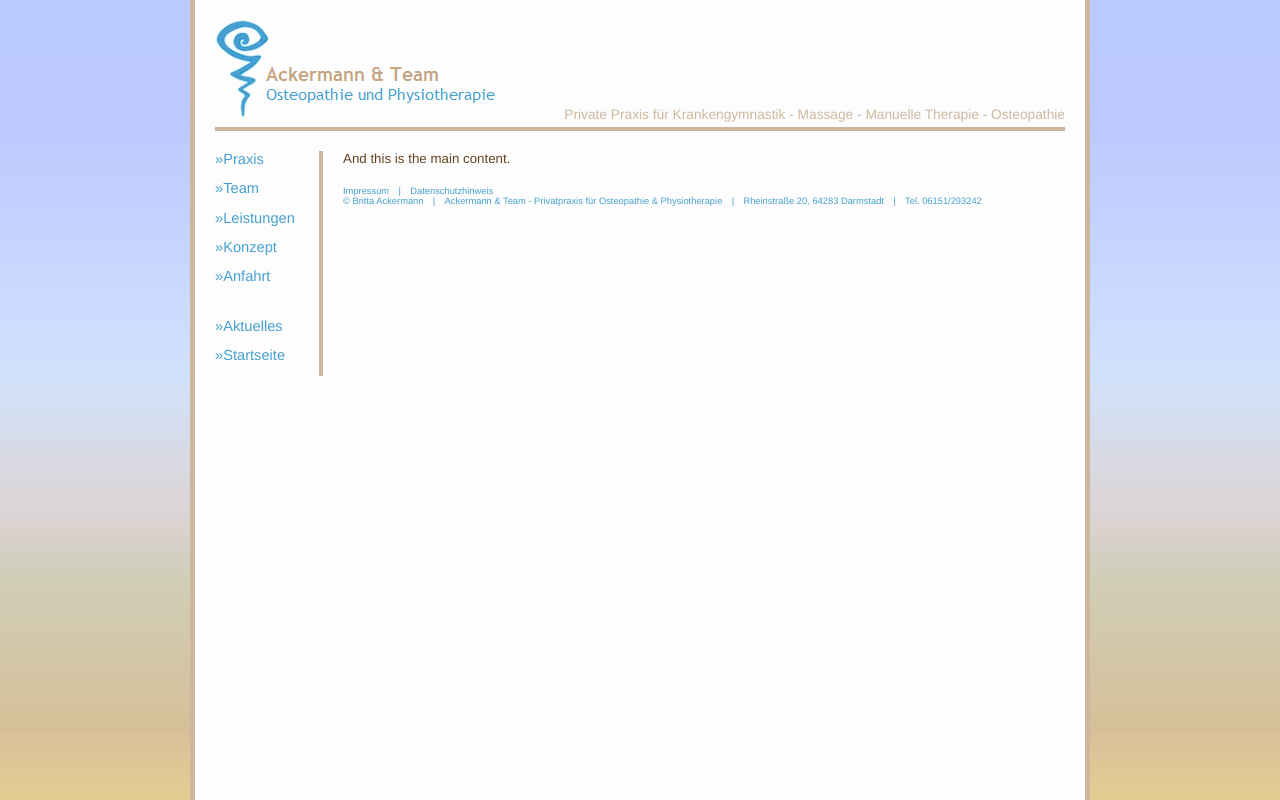
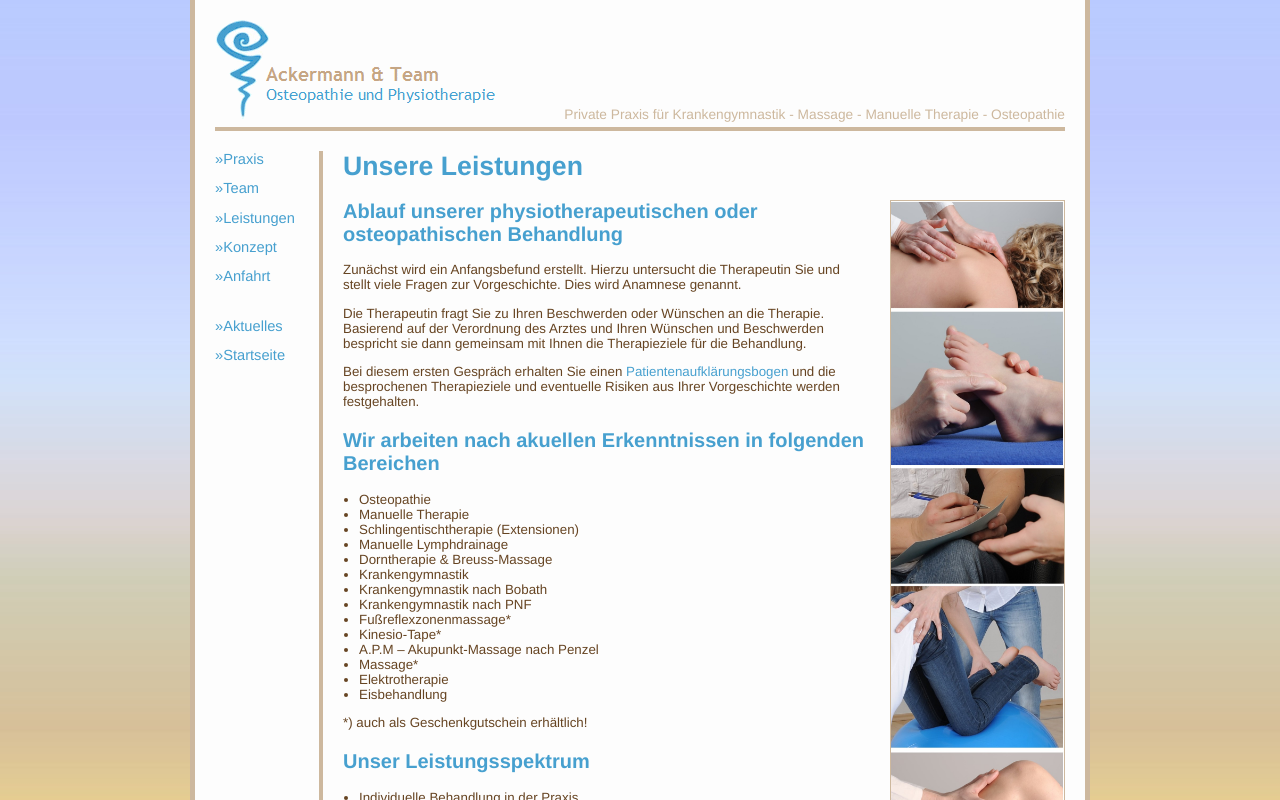
Before and after one commit to ackermann-physio/ackermann-physio, a Next.js app: page /leistungen in a window 1280 px wide. Shown: the top 800 px of the page. Built offline with nearby package versions, Linux system fonts and the light colour scheme.

Commit message:
Added leistungen page

```diff
--- a/pages/leistungen.js
+++ b/pages/leistungen.js
@@ -1,10 +1,61 @@
+import Link from 'next/link'
 
 import Layout from '../components/layout'
+
+import content from '../styles/content.module.css'
+import util from '../styles/util.module.css'
 
 export default function About() {
   return (
     <Layout>
-      And this is the main content.
+      <h1>Unsere Leistungen</h1>
+
+      <div className={[content.wrapper, content.smallImage].join(' ')}>
+        <div className={content.text}>
+          <h2>Ablauf unserer physiotherapeutischen oder osteopathischen Behandlung</h2>
+          <p>
+            Zunächst wird ein Anfangsbefund erstellt. Hierzu untersucht die Therapeutin Sie und stellt viele Fragen zur Vorgeschichte. Dies wird Anamnese genannt.
+          </p>
+          <p>
+            Die Therapeutin fragt Sie zu Ihren Beschwerden oder Wünschen an die Therapie. Basierend auf der Verordnung des Arztes und Ihren Wünschen und Beschwerden bespricht sie dann gemeinsam mit Ihnen die Therapieziele für die Behandlung.
+          </p>
+          <p>
+            Bei diesem ersten Gespräch erhalten Sie einen <Link href="/patientenaufklaerungsbogen.pdf"><a>Patientenaufklärungsbogen</a></Link> und die besprochenen Therapieziele und eventuelle Risiken aus Ihrer Vorgeschichte werden festgehalten.
+          </p>
+
+          <h2>Wir arbeiten nach akuellen Erkenntnissen in folgenden Bereichen</h2>
+          <ul>
+            <li>Osteopathie</li>
+            <li>Manuelle Therapie</li>
+            <li>Schlingentischtherapie (Extensionen)</li>
+            <li>Manuelle Lymphdrainage</li>
+            <li>Dorntherapie & Breuss-Massage</li>
+            <li>Krankengymnastik</li>
+            <li>Krankengymnastik nach Bobath</li>
+            <li>Krankengymnastik nach PNF</li>
+            <li>Fußreflexzonenmassage*</li>
+            <li>Kinesio-Tape*</li>
+            <li>A.P.M – Akupunkt-Massage nach Penzel</li>
+            <li>Massage*</li>
+            <li>Elektrotherapie</li>
+            <li>Eisbehandlung</li>
+          </ul>
+          *) auch als Geschenkgutschein erhältlich!
+
+          <h2>Unser Leistungsspektrum</h2>
+          <ul>
+            <li>Individuelle Behandlung in der Praxis</li>
+            <li>Gruppentherapie Rückenschule für Erwachsene</li>
+            <li>Hausbesuche</li>
+            <li>Geschenkgutscheine</li>
+          </ul>
+        </div>
+        <div className={content.img}>
+          <img src="/img/physiotherapie_behandeln_konzept.jpg" />
+          <span className={content.subtitle}>Bild: © Britta Ackermann</span>
+        </div>
+      </div>
+
     </Layout>
   )
 }
--- a/styles/content.module.css
+++ b/styles/content.module.css
@@ -51,6 +51,15 @@
   }
 }
 
+/* Small Images */
+.wrapper.smallImage .text {
+  flex-basis: 75%;
+}
+.wrapper.smallImage .img {
+  flex-basis: 25%;
+}
+
+/* Wrap images below text on small pages */
 @media (max-width: 500px) {
   .wrapper {
     flex-direction: column;
```
Also changed, not shown: public/img/physiotherapie_behandeln_konzept.jpg (added), 1 other file (tests, documents, lock files or other folders).
